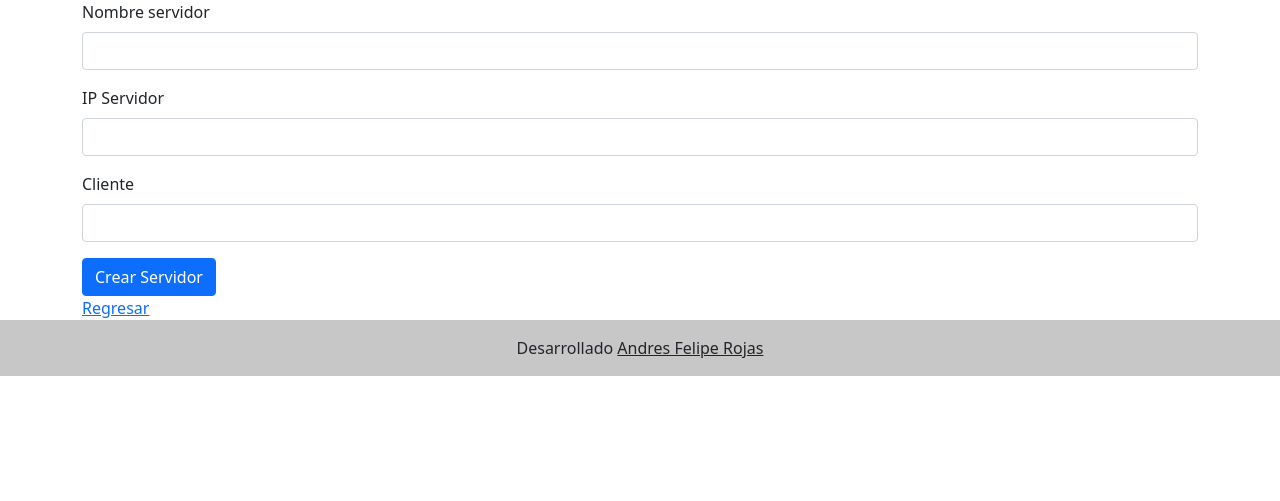
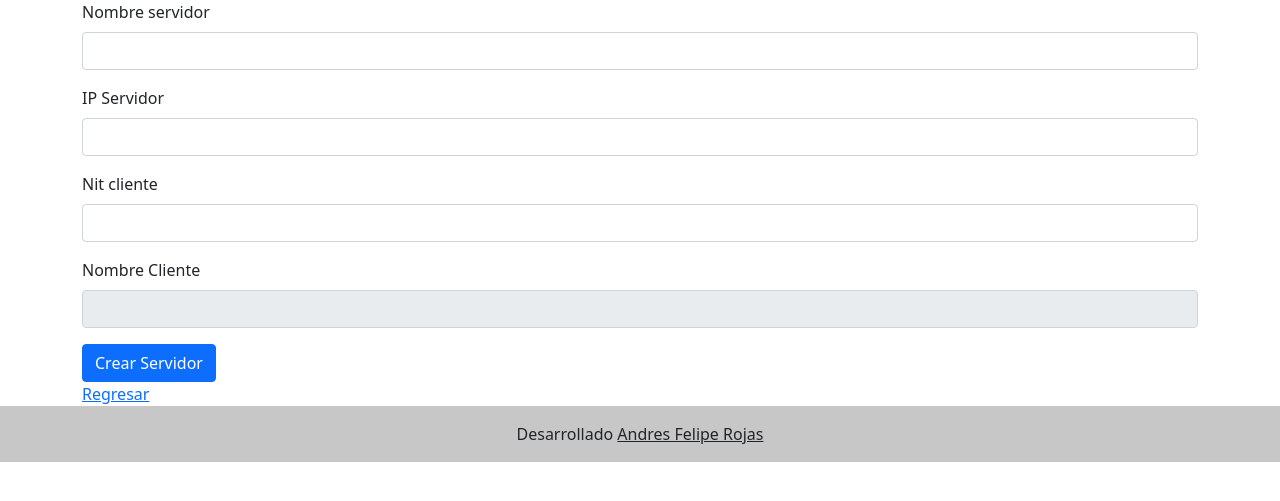
Before and after one commit to Rojas-Andres/challenge_arus, a Django app: page /management/create_server/ in a window 1280 px wide. Shown: the part 56-557 px from the top of the page. Run offline with Django 3.2, Linux system fonts and the light colour scheme; the visitor is signed in with stand-in values (Sample User, id 1); some libraries are stand-ins or nearby versions.

Commit message:
creacion de servidor

```diff
--- a/app/administration/templates/base.html
+++ b/app/administration/templates/base.html
@@ -70,6 +70,9 @@
     <script src="https://cdn.jsdelivr.net/npm/bootstrap@5.0.2/dist/js/bootstrap.min.js"
         integrity="sha384-cVKIPhGWiC2Al4u+LWgxfKTRIcfu0JTxR+EQDz/bgldoEyl4H0zUF0QKbrJ0EcQF"
         crossorigin="anonymous"></script>
+    <script src="https://cdnjs.cloudflare.com/ajax/libs/jquery/3.6.0/jquery.min.js"
+        integrity="sha512-894YE6QWD5I59HgZOGReFYm4dnWc1Qt5NtvYSaNcOP+u1T9qYdvdihz0PPSiiqn/+/3e7Jo4EaG7TubfWGUrMQ=="
+        crossorigin="anonymous" referrerpolicy="no-referrer"></script>
     {% block script %}
     {% endblock %}
 </body>
--- a/app/administration/templates/servers/create_server.html
+++ b/app/administration/templates/servers/create_server.html
@@ -22,25 +22,59 @@
         <span aria-hidden="true">&times;</span>
     </button>
 </div>
-
-
 {%endif%}
 <form method="POST" action="{% url 'create_server' %}" enctype="multipart/form-data">
     {% csrf_token %}
     <div class="mb-3">
         <label for="nombre_servidor" class="form-label">Nombre servidor</label>
-        <input type="text" name="nameServer" class="form-control" id="nameServer">
+        <input type="text" name="nameServer" class="form-control" id="nameServer" required>
     </div>
     <div class="mb-3">
         <label for="ip" class="form-label">IP Servidor</label>
-        <input type="text" name="ip" class="form-control" id="ip">
+        <input type="text" name="ip" class="form-control" id="ip" required>
     </div>
     <div class="mb-3">
-        <label for="ip" class="form-label">Cliente</label>
-        <input type="text" name="cliente" class="form-control" id="cliente">
+        <label for="nit" class="form-label">Nit cliente</label>
+        <input type="text" name="nit" class="form-control" id="nit" required>
     </div>
-    <button type="submit" class="btn btn-primary">Crear Servidor</button>
+    <div class="mb-3">
+        <label for="name" class="form-label">Nombre Cliente</label>
+        <input type="text" name="nameClient" class="form-control" id="nameClient" readonly required>
+    </div>
+    <button type="submit" class="btn btn-primary" id="createServer">Crear Servidor</button>
 </form>
 <a href="/management/server/">Regresar</a>
 
 {% endblock %}
+{% block script %}
+<script>
+
+    $("#nit").change(function (e) {
+        e.preventDefault();
+        var nit = $(this).val();
+        $.ajax({
+            type: 'GET',
+            url: "{% url 'validate_client' %}",
+            data: { "nit": nit },
+            success: function (response) {
+                $('#nameClient').val(response["nombre_cliente"])
+
+            },
+            error: function (response) {
+                $('#nameClient').val("")
+                alert('No se encontró una empresa con el nit ' + nit + '. Por favor verifique!')
+            }
+        })
+    })
+    $("#createServer").click(function (e) {
+
+        var nameClient = document.getElementById("nameClient")
+
+        if (nameClient.value.length == 0) {
+            e.preventDefault();
+            alert("No se creara el servidor porque no se encontro un cliente")
+        }
+
+    })
+</script>
+{% endblock %}
--- a/app/administration/urls.py
+++ b/app/administration/urls.py
@@ -16,4 +16,5 @@ urlpatterns = [
     path("server/", server.servers, name="servers"),
     path("create_server/", server.create_server, name="create_server"),
     path("show_servers/", server.show_servers, name="show_servers"),
+    path("get/ajax/validate_client", client.validate_client, name="validate_client"),
 ]
```
Also changed, not shown: app/administration/views/client.py (+13 -0 lines).
